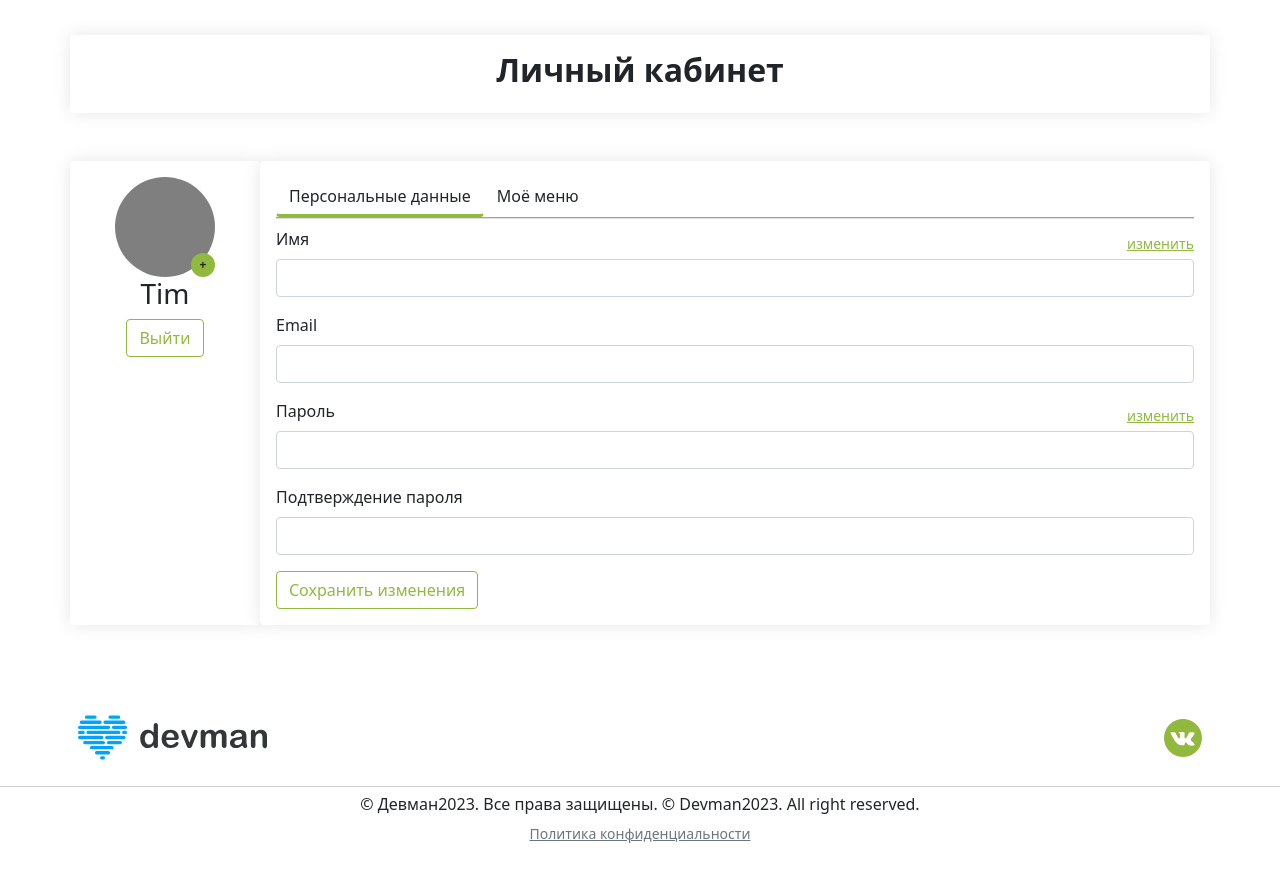
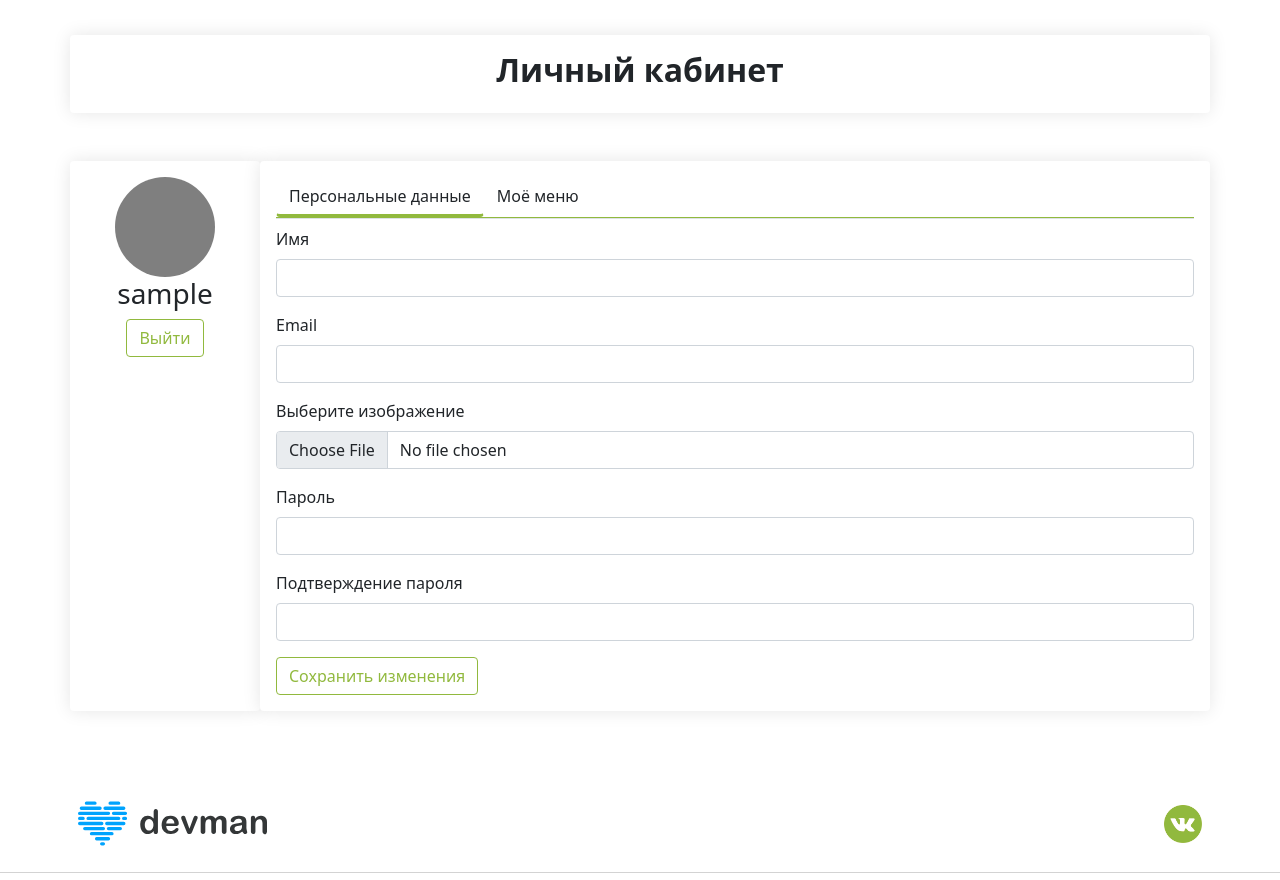
Before and after one commit to qqJonni/foodplan, a Django app: template users/templates/users/lk.html in a window 1280 px wide. Shown: the part 82-962 px from the top of the page. Before the commit the page ends 925 px from the top, so only its background shows below. Run offline with Django 4.2, Linux system fonts and the light colour scheme; tables that the repository leaves empty hold one stand-in row (values such as "Sample post"); the template is opened without the code that fills it: values that come from a table or form of the project are taken from there, most other values are stand-ins (such as "Sample title", 1, 10 or a date in 2020).

Commit message:
добавил личный кабинет, настроил логику

```diff
--- a/food_card/templates/food_card/index.html
+++ b/food_card/templates/food_card/index.html
@@ -218,7 +218,7 @@
 {% block footer %}
     <footer class="footer py-4 mt-5" style="border-top: 1px solid lightgray;">
         <div class="container d-flex flex-row justify-content-between mb-2">
-            <a href="https://vk.com/devmanorg">
+            <a href="https://vk.com/gim222606304?sel=c1">
                 <img src="{% static 'img/vk.png' %}" height="40" width="auto" alt="">
             </a>
             <div>
--- a/users/forms.py
+++ b/users/forms.py
@@ -1,4 +1,4 @@
-from django.contrib.auth.forms import AuthenticationForm, UserCreationForm
+from django.contrib.auth.forms import AuthenticationForm, UserCreationForm, UserChangeForm
 from django import forms
 from users.models import User
 
@@ -21,3 +21,15 @@ class UserRegistrationForm(UserCreationForm):
     class Meta:
         model = User
         fields = ('username', 'email', 'password1', 'password2')
+
+
+class UserLkForm(UserChangeForm):
+    username = forms.CharField(widget=forms.TextInput(attrs={'class': 'form-control'}))
+    email = forms.CharField(widget=forms.EmailInput(attrs={'class': 'form-control'}))
+    password1 = forms.CharField(widget=forms.PasswordInput(attrs={'class': 'form-control'}))
+    password2 = forms.CharField(widget=forms.PasswordInput(attrs={'class': 'form-control'}))
+    image = forms.ImageField(widget=forms.FileInput(attrs={'class': 'form-control'}), required=False)
+
+    class Meta:
+        model = User
+        fields = ('username', 'email', 'password1', 'password2', 'image')
--- a/users/models.py
+++ b/users/models.py
@@ -3,4 +3,4 @@ from django.contrib.auth.models import AbstractUser
 
 
 class User(AbstractUser):
-    pass
+    image = models.ImageField(upload_to='users_images', null=True, blank=True)
--- a/users/templates/users/base.html
+++ b/users/templates/users/base.html
@@ -39,11 +39,11 @@
     <footer>
         <nav class="navbar navbar-expand-md navbar-light mt-5">
             <div class="container p-2">
-                <a class="navbar-brand" href="#">
+                <a class="navbar-brand" href="{% url 'index' %}">
                     <img src="{% static 'img/logo.8d8f24edbb5f.svg' %}" height="55" width="189" alt="">
                 </a>
                 <div class="footer__sideBtns d-flex">
-                    <a href="#">
+                    <a href="https://vk.com/gim222606304?sel=c1">
                         <img src="{% static 'img/vk.png' %}" height="38" width="auto" alt="">
                     </a>
                 </div>
--- a/users/templates/users/lk.html
+++ b/users/templates/users/lk.html
@@ -15,11 +15,11 @@
 
                     <div class="card col-12 col-md-2 p-3 mb-3 d-flex flex-column align-items-center foodplan__shadow">
                         <div class="position-relative">
-                            <img src="img/test_avatar.png" alt="" width="100" height="100" class="rounded-pill">
-                            <span class="badge rounded-circle position-absolute bottom-0 end-0 foodplan__bg_green avatar__plus"><a href="#"
-                                    class="link-dark text-decoration-none align-middle">+</a></span>
+                            <img src="{% if user.image %} {{ user.image.url }} {% else %} {% static 'img/test_avatar.png' %} {% endif %}" alt="" width="100" height="100" class="rounded-pill">
+{#                            <span class="badge rounded-circle position-absolute bottom-0 end-0 foodplan__bg_green avatar__plus"><a href="#"#}
+{#                                    class="link-dark text-decoration-none align-middle">+</a></span>#}
                         </div>
-                        <h3 class="card-title text-center">Tim</h3>
+                        <h3 class="card-title text-center">{{ username }}</h3>
                         <div class="d-block">
                             <button class="btn btn-outline-success shadow-none foodplan_green foodplan__border_green">Выйти</button>
                         </div>
@@ -37,30 +37,36 @@
                             </ul>
                             <div class="tab-content mt-2">
                                 <div class="tab-pane fade show active" id="data">
-                                    <form action="">
+                                    <form action="{% url 'users:lk' %}" method="post" enctype="multipart/form-data">
+                                        {% csrf_token %}
+
                                         <div class="mb-3">
                                             <div class="d-flex align-items-center justify-content-between">
-                                                <label for="exampleInputEmail1" class="form-label">Имя</label>
-                                                <small><a href="#" class="link-dark foodplan_green">изменить</a></small>
+                                                <label for="{{ form.username.id_for_label }}" class="form-label">Имя</label>
+{#                                                <small><a href="#" class="link-dark foodplan_green">изменить</a></small>#}
                                             </div>
 
-                                            <input type="text" class="form-control" id="name">
+                                            {{ form.username }}
                                         </div>
                                         <div class="mb-3">
-                                            <label for="exampleInputEmail1" class="form-label">Email</label>
-                                            <input type="email" class="form-control" id="email" aria-describedby="emailHelp">
+                                            <label for="{{ form.email.id_for_label }}" class="form-label">Email</label>
+                                            {{ form.email }}
+                                        </div>
+                                        <div class="mb-3">
+                                            <label for="{{ form.image.id_for_label }}" class="form-label">Выберите изображение</label>
+                                            {{ form.image }}
                                         </div>
                                         <div class="mb-3">
                                             <div class="d-flex align-items-center justify-content-between">
-                                                <label for="exampleInputPassword1" class="form-label">Пароль</label>
-                                                <small><a href="#" class="link-dark foodplan_green">изменить</a></small>
+                                                <label for="{{ form.password1.id_for_label }}" class="form-label">Пароль</label>
+{#                                                <small><a href="#" class="link-dark foodplan_green">изменить</a></small>#}
                                             </div>
 
-                                            <input type="password" class="form-control" id="password">
+                                            {{ form.password1 }}
                                         </div>
                                         <div class="mb-3">
-                                            <label for="exampleInputPassword1" class="form-label">Подтверждение пароля</label>
-                                            <input type="password" class="form-control" id="PasswordConfirm">
+                                            <label for="{{ form.password2.id_for_label }}" class="form-label">Подтверждение пароля</label>
+                                            {{ form.password2 }}
                                         </div>
                                         <div class="d-block">
                                             <button type="submit" class="btn shadow-none btn-outline-success foodplan_green foodplan__border_green">Сохранить
@@ -71,7 +77,7 @@
                                 <div class="tab-pane fade" id="menu">
                                     <div class="row">
                                         <div class="col-2">
-                                            <img src="img/circle1.png" alt="" class="w-100">
+                                            <img src="{% static 'img/circle1.png' %}" alt="" class="w-100">
                                         </div>
                                         <div class="col-10 col-md-10">
                                             <div class="row">
```
Also changed, not shown: users/views.py (+13 -3 lines), users/migrations/0001_initial.py.
